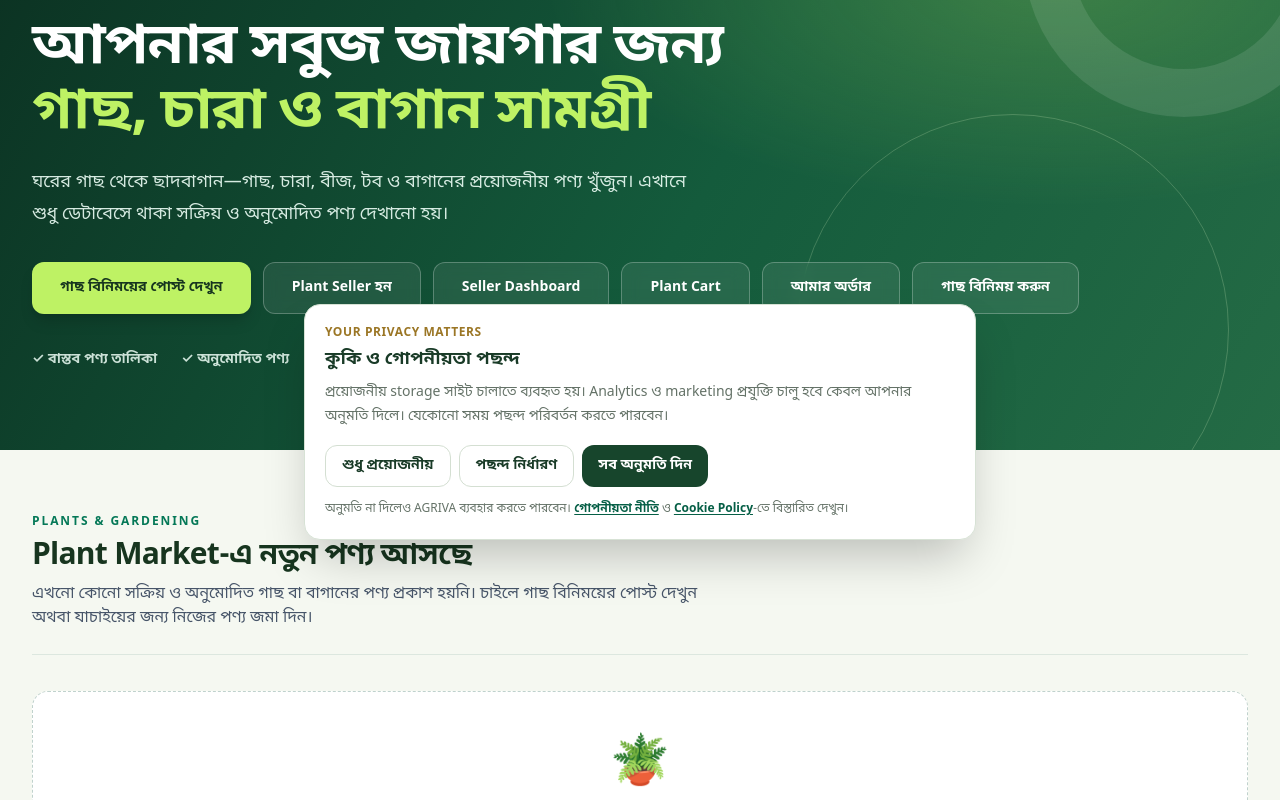
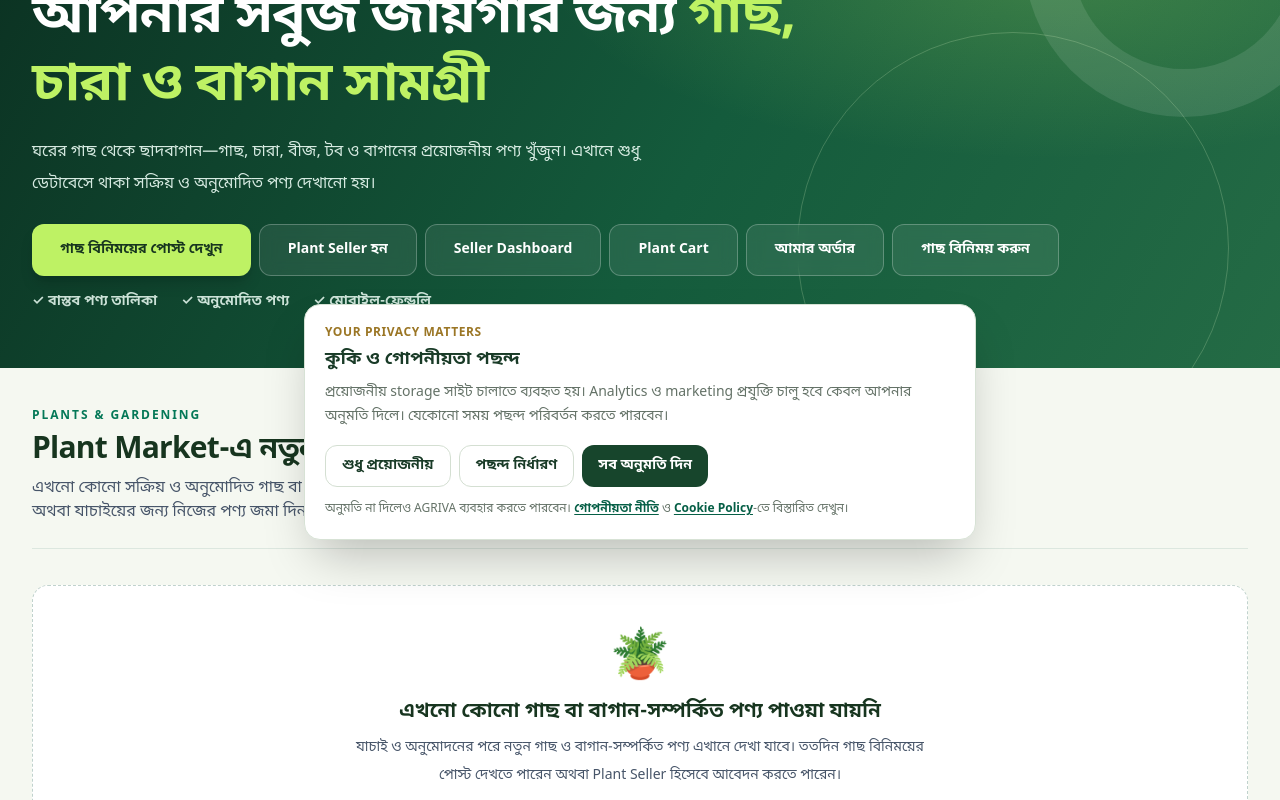
Before and after one commit to agrivacombd/agriva, a Next.js app: page /plant-market in a window 1280 px wide. Shown: the part 240-1040 px from the top of the page. Built offline with nearby package versions, Linux system fonts and the light colour scheme; no server answers; the database is empty.

Commit message:
style(plant-market): align catalogue hero and product grid spacing with marketplace

```diff
--- a/app/plant-market/page.tsx
+++ b/app/plant-market/page.tsx
@@ -81,23 +81,23 @@ export default async function PlantMarketPage() {
       <section className="relative isolate overflow-hidden bg-[radial-gradient(ellipse_at_82%_18%,rgba(190,242,100,.22),transparent_34%),linear-gradient(120deg,#0b3021_0%,#145b3c_55%,#246b45_100%)] text-white">
         <div aria-hidden="true" className="pointer-events-none absolute -right-16 -top-20 h-80 w-80 rounded-full border-[48px] border-white/10" />
         <div aria-hidden="true" className="pointer-events-none absolute -bottom-24 right-[4%] hidden h-[27rem] w-[27rem] rounded-full border border-lime-100/20 lg:block" />
-        <div className="relative mx-auto max-w-7xl px-4 py-14 sm:px-6 sm:py-20 lg:px-8">
+        <div className="relative mx-auto max-w-7xl px-3 py-4 min-[375px]:px-4 min-[375px]:py-5 sm:px-6 sm:py-10 lg:px-8 lg:py-14">
           <p className="inline-flex items-center gap-2 rounded-full border border-lime-200/25 bg-lime-100/10 px-4 py-2 text-[11px] font-extrabold tracking-[.18em] text-lime-100 shadow-sm backdrop-blur">🌿 <span>AGRIVA PLANT MARKET</span></p>
-          <h1 className="mt-6 max-w-3xl text-[2.15rem] font-black leading-[1.16] tracking-tight sm:text-5xl sm:leading-[1.12] lg:text-[3.65rem]">আপনার সবুজ জায়গার জন্য <span className="text-lime-300">গাছ, চারা ও বাগান সামগ্রী</span></h1>
-          <p className="mt-5 max-w-2xl text-[15px] leading-7 text-emerald-50/90 sm:text-lg sm:leading-8">ঘরের গাছ থেকে ছাদবাগান—গাছ, চারা, বীজ, টব ও বাগানের প্রয়োজনীয় পণ্য খুঁজুন। এখানে শুধু ডেটাবেসে থাকা সক্রিয় ও অনুমোদিত পণ্য দেখানো হয়।</p>
-          <div className="mt-8 flex flex-col gap-3 sm:flex-row sm:flex-wrap">
+          <h1 className="mt-2 max-w-3xl text-[clamp(1.35rem,5.5vw,1.75rem)] font-black leading-[1.25] tracking-tight sm:mt-4 sm:text-4xl sm:leading-tight lg:text-[3.4rem]">আপনার সবুজ জায়গার জন্য <span className="text-lime-300">গাছ, চারা ও বাগান সামগ্রী</span></h1>
+          <p className="mt-2 max-w-2xl text-xs leading-5 text-emerald-50/90 sm:mt-4 sm:text-base sm:leading-8">ঘরের গাছ থেকে ছাদবাগান—গাছ, চারা, বীজ, টব ও বাগানের প্রয়োজনীয় পণ্য খুঁজুন। এখানে শুধু ডেটাবেসে থাকা সক্রিয় ও অনুমোদিত পণ্য দেখানো হয়।</p>
+          <div className="mt-3 flex flex-wrap items-center gap-2 sm:mt-6">
             {products.length ? (
-              <a href="#plant-catalogue" className="inline-flex min-h-[3.25rem] items-center justify-center rounded-xl bg-lime-300 px-7 py-3.5 text-sm font-extrabold text-[#17351f] shadow-lg shadow-black/15 transition hover:-translate-y-0.5 hover:bg-lime-200 focus:outline-none focus:ring-2 focus:ring-white">গাছ ও পণ্য দেখুন ↓</a>
+              <a href="#plant-catalogue" className="inline-flex min-h-10 items-center justify-center rounded-xl bg-lime-300 px-4 py-2 text-sm font-extrabold text-[#17351f] shadow-lg shadow-black/15 transition hover:-translate-y-0.5 hover:bg-lime-200 focus:outline-none focus:ring-2 focus:ring-white">গাছ ও পণ্য দেখুন ↓</a>
             ) : (
               <Link href="/green-exchange/board" className="inline-flex min-h-[3.25rem] items-center justify-center rounded-xl bg-lime-300 px-7 py-3.5 text-sm font-extrabold text-[#17351f] shadow-lg shadow-black/15 transition hover:-translate-y-0.5 hover:bg-lime-200 focus:outline-none focus:ring-2 focus:ring-white">গাছ বিনিময়ের পোস্ট দেখুন</Link>
             )}
             <Link href="/sell-on-plant-market" className="inline-flex min-h-[3.25rem] items-center justify-center rounded-xl border border-white/25 bg-white/[0.08] px-7 py-3.5 text-sm font-bold text-white backdrop-blur transition hover:bg-white/15">Plant Seller হন</Link><Link href="/plant-seller/products" className="inline-flex min-h-[3.25rem] items-center justify-center rounded-xl border border-white/25 bg-white/[0.08] px-7 py-3.5 text-sm font-bold text-white backdrop-blur transition hover:bg-white/15">Seller Dashboard</Link><Link href="/plant-market/cart" className="inline-flex min-h-[3.25rem] items-center justify-center rounded-xl border border-white/25 bg-white/[0.08] px-7 py-3.5 text-sm font-bold text-white backdrop-blur transition hover:bg-white/15">Plant Cart</Link><Link href="/plant-market/orders" className="inline-flex min-h-[3.25rem] items-center justify-center rounded-xl border border-white/25 bg-white/[0.08] px-7 py-3.5 text-sm font-bold text-white backdrop-blur transition hover:bg-white/15">আমার অর্ডার</Link><Link href="/green-exchange" className="inline-flex min-h-[3.25rem] items-center justify-center rounded-xl border border-white/25 bg-white/[0.08] px-7 py-3.5 text-sm font-bold text-white backdrop-blur transition hover:bg-white/15">গাছ বিনিময় করুন</Link>
           </div>
-          <div className="mt-9 flex flex-wrap gap-x-6 gap-y-3 text-xs font-semibold text-emerald-50/85 sm:text-sm"><span>✓ বাস্তব পণ্য তালিকা</span><span>✓ অনুমোদিত পণ্য</span><span>✓ মোবাইল-ফ্রেন্ডলি</span></div>
+          <div className="mt-4 flex flex-wrap gap-x-6 gap-y-3 text-xs font-semibold text-emerald-50/85 sm:text-sm"><span>✓ বাস্তব পণ্য তালিকা</span><span>✓ অনুমোদিত পণ্য</span><span>✓ মোবাইল-ফ্রেন্ডলি</span></div>
         </div>
       </section>
 
-      <section id="plant-catalogue" className="mx-auto max-w-7xl scroll-mt-4 px-4 py-12 sm:px-6 sm:py-16 lg:px-8">
+      <section id="plant-catalogue" className="mx-auto max-w-7xl scroll-mt-4 px-3 py-4 min-[375px]:px-4 sm:px-6 sm:py-8 lg:px-8 lg:py-10">
         <div className="mb-8 border-b border-emerald-900/10 pb-6 sm:mb-9">
           <p className="text-xs font-extrabold uppercase tracking-[.16em] text-emerald-700">Plants & gardening</p>
           <h2 className="mt-2 text-2xl font-black tracking-tight text-[#17351f] sm:text-3xl">{products.length ? "Plant Market-এ খুঁজুন" : "Plant Market-এ নতুন পণ্য আসছে"}</h2>
@@ -108,7 +108,7 @@ export default async function PlantMarketPage() {
             এই মুহূর্তে Plant Market-এর পণ্য লোড করা যাচ্ছে না। পরে আবার চেষ্টা করুন অথবা <Link className="font-bold underline" href="/marketplace">সাধারণ Marketplace</Link> দেখুন।
           </div>
         ) : products.length ? (
-          <MarketplaceCore products={products} showCategories={false} productHrefPrefix="/plant-market" />
+          <MarketplaceCore products={products} showCategories={true} productHrefPrefix="/plant-market" />
         ) : (
           <div className="rounded-2xl border border-dashed border-emerald-900/25 bg-white p-8 text-center sm:p-12">
             <div aria-hidden="true" className="text-5xl">🪴</div>
```
